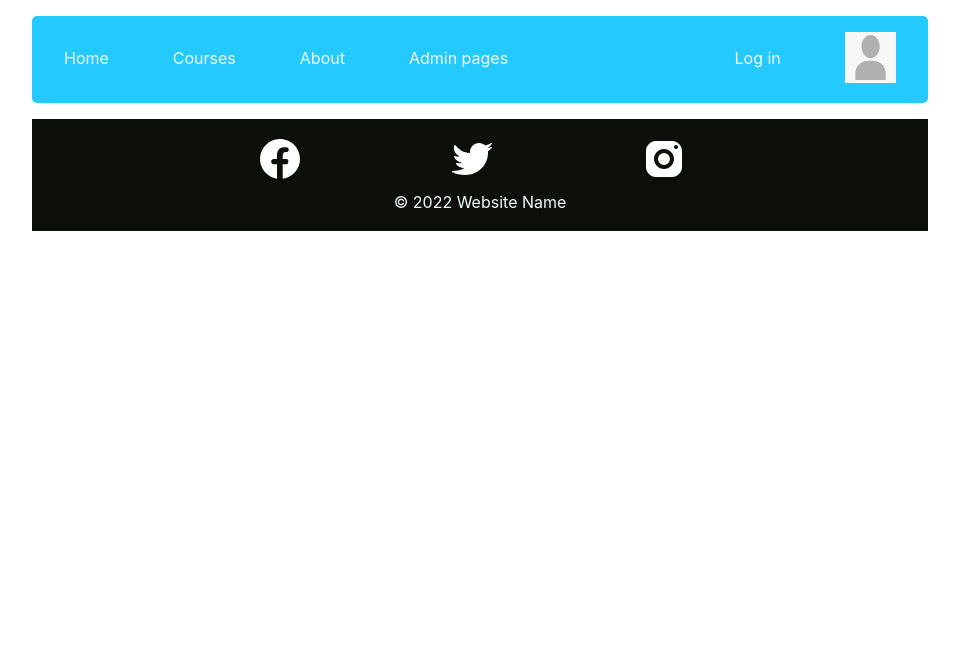
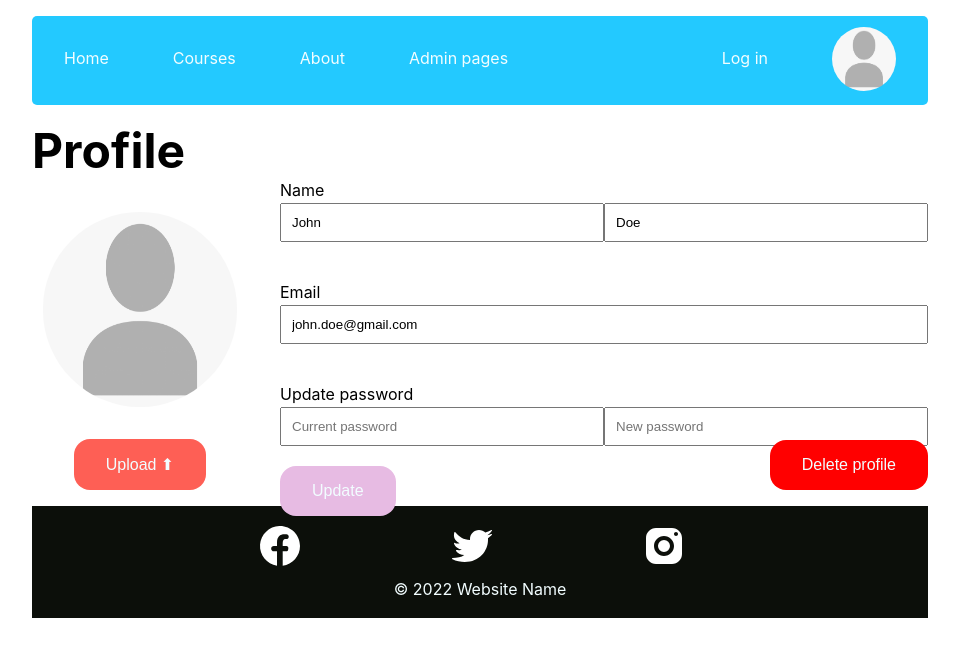
Before and after one commit to IsakLundstrom/M7011E_Project, a React (Create React App) app in the folder frontend-react/: page /profile in a window 1280 px wide. Shown: the top 656 px of the page, without its empty margins (160-1119 px from the left). Built offline with nearby package versions, Linux system fonts and the light colour scheme.

Commit message:
Created profile page

```diff
--- a/frontend-react/src/App.js
+++ b/frontend-react/src/App.js
@@ -6,6 +6,7 @@ import CoursesPage from "./pages/CoursesPage";
 import CoursePage from "./pages/CoursePage";
 import AboutPage from "./pages/AboutPage";
 import AdminPage from "./pages/AdminPage";
+import ProfilePage from "./pages/ProfilePage";
 
 import { BrowserRouter as Router, Routes, Route } from "react-router-dom";
 
@@ -23,6 +24,8 @@ function App() {
         <Route path="/about" element={<AboutPage />} />
 
         <Route path="/admin" element={<AdminPage />} />
+
+        <Route path="/profile" element={<ProfilePage />} />
       </Routes>
       <Footer />
     </Router>
--- a/frontend-react/src/components/Header.js
+++ b/frontend-react/src/components/Header.js
@@ -20,8 +20,8 @@ const Header = () => {
           <Link to="/admin">Admin pages</Link>
         </li>
         <li>
-          <Link className="profileImageLink floatRight" to="/">
-            <div className="profileImageContainer">
+          <Link className="profileImageLink floatRight" to="/profile">
+            <div className="headerProfileImageContainer">
               <img src={profileImage} alt="Profile" />
             </div>
           </Link>
--- a/frontend-react/src/index.css
+++ b/frontend-react/src/index.css
@@ -20,7 +20,6 @@
   margin: 0;
   padding: 0;
   box-sizing: border-box;
-  /*color: var(--font-color-main);*/
 }
 
 body {
@@ -36,6 +35,15 @@ body {
 main {
   width: var(--mainWidth);
   margin: auto;
+}
+
+h1 {
+  font-size: 3rem;
+}
+
+button:hover,
+.profileButton:hover {
+  background-image: linear-gradient(rgb(0 0 0/10%) 0 0);
 }
 
 /* Header */
@@ -76,17 +84,18 @@ main {
 }
 
 .mainNav ul li .profileImageLink {
-  padding: calc(var(--gap) / 2) var(--gap);
+  padding: calc(var(--gap) / 3) var(--gap);
 }
 
-.profileImageContainer {
-  width: calc(var(--gap) * 1.6);
+.headerProfileImageContainer {
+  width: calc(var(--gap) * 2);
   aspect-ratio: 1/1;
 }
 
-.profileImageContainer img {
+.headerProfileImageContainer img {
   width: 100%;
   height: 100%;
+  border-radius: 100%;
 }
 
 /* Footer */
@@ -281,10 +290,6 @@ p {
   font-size: 1.2rem;
 }
 
-.courseButtons button:hover {
-  background-image: linear-gradient(rgb(0 0 0/10%) 0 0);
-}
-
 .courseButtons button:nth-child(1) {
   background-color: var(--accent-color-1);
   margin-right: var(--gap);
@@ -324,3 +329,76 @@ p {
   width: 100%;
   aspect-ratio: 16/9;
 }
+
+/* Profile page */
+
+.profileContent {
+  display: grid;
+  grid-template-columns: 1fr 3fr;
+  gap: var(--gap);
+}
+
+.profileUploadContaienr {
+  display: flex;
+  flex-direction: column;
+  align-items: center;
+}
+
+.profileImageContainer {
+  margin: var(--gap) auto;
+  width: 90%;
+  aspect-ratio: 1/1;
+}
+
+.profileImageContainer img {
+  width: 100%;
+  height: 100%;
+  border-radius: 100%;
+}
+
+.profileFormContainer {
+  position: relative;
+}
+.profileFormContainer form {
+  position: absolute;
+  width: 100%;
+}
+
+.twoForm {
+  display: grid;
+  grid-template-columns: 1fr 1fr;
+}
+
+.profileInputField {
+  width: 100%;
+  padding: 10px;
+  margin-top: 3px;
+}
+
+.profileButton {
+  border: none;
+  color: var(--font-color-main);
+  text-align: center;
+  text-decoration: none;
+  display: inline-block;
+  cursor: pointer;
+  font-size: 1rem;
+  border-radius: 1rem;
+  padding: 1rem 2rem;
+}
+
+.profileUploadButton {
+  background-color: var(--accent-color-1);
+  margin: auto;
+}
+
+.profileUpdateButton {
+  background-color: var(--accent-color-3);
+}
+
+.profileDeleteButton {
+  background-color: red;
+  position: absolute;
+  right: 0;
+  bottom: 0;
+}
--- /dev/null
+++ b/frontend-react/src/pages/ProfilePage.js
@@ -0,0 +1,107 @@
+import React from "react";
+
+import profileImage from "../images/default_profile.png";
+
+const ProfilePage = () => {
+  return (
+    <main>
+      <h1>Profile</h1>
+      <div className="profileContent">
+        <div className="profileUploadContaienr">
+          <div className="profileImageContainer">
+            <img src={profileImage} alt="Profile" />
+          </div>
+          <form action="">
+            <input
+              className="profileButton profileUploadButton"
+              type="submit"
+              value="Upload ⬆"
+            />
+          </form>
+        </div>
+
+        <div className="profileFormContainer">
+          <form action="">
+            <div className="twoForm">
+              <div>
+                <label for="fname">Name</label>
+                <br />
+                <input
+                  className="profileInputField"
+                  type="text"
+                  id="fname"
+                  name="fname"
+                  value="John"
+                />
+              </div>
+              <div>
+                <label for="lname"></label>
+                <br />
+                <input
+                  className="profileInputField"
+                  required
+                  type="text"
+                  id="lname"
+                  name="lname"
+                  value="Doe"
+                />
+              </div>
+            </div>
+            <br />
+            <br />
+
+            <label for="email">Email</label>
+            <br />
+            <input
+              className="profileInputField"
+              required
+              type="email"
+              id="fname"
+              name="email"
+              value="john.doe@gmail.com"
+            />
+            <br />
+            <br />
+            <br />
+
+            <div className="twoForm">
+              <div>
+                <label for="cpassword">Update password</label>
+                <br />
+                <input
+                  className="profileInputField"
+                  type="password"
+                  id="fname"
+                  name="cpassword"
+                  placeholder="Current password"
+                />
+              </div>
+              <div>
+                <label for="npassword"></label>
+                <br />
+                <input
+                  className="profileInputField"
+                  type="password"
+                  id="npassword"
+                  name="lname"
+                  placeholder="New password"
+                />
+              </div>
+              <br />
+            </div>
+            <input
+              className="profileButton profileUpdateButton"
+              type="submit"
+              value="Update"
+            />
+          </form>
+          <button className="profileButton profileDeleteButton">
+            Delete profile
+          </button>
+        </div>
+      </div>
+    </main>
+  );
+};
+
+export default ProfilePage;
```
